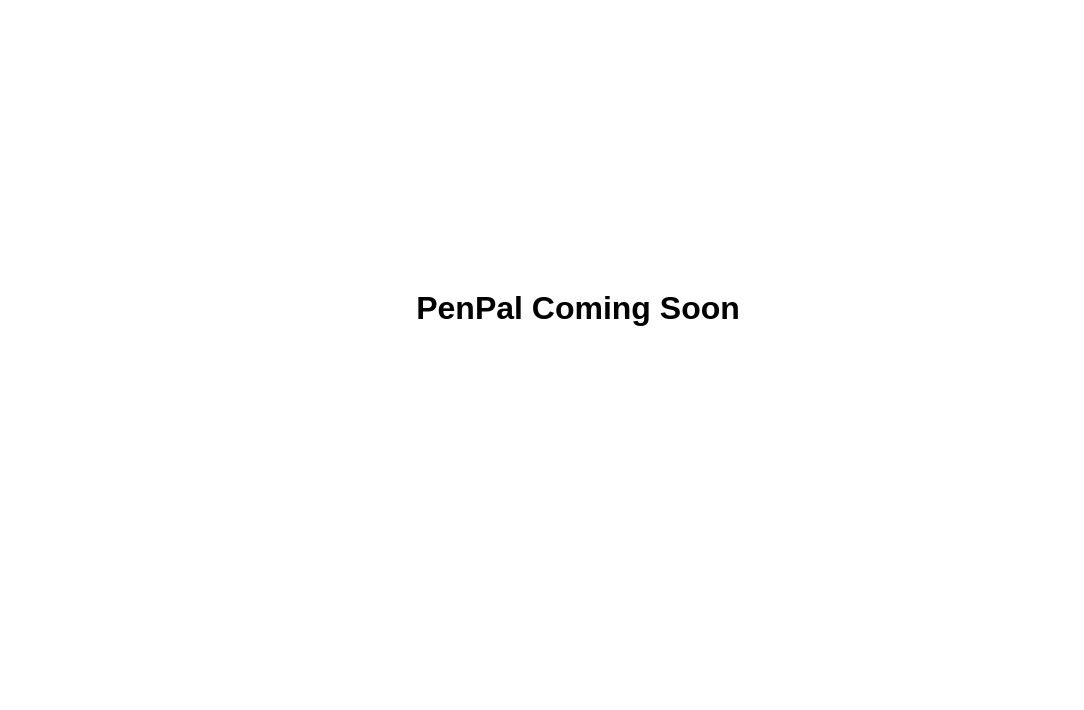
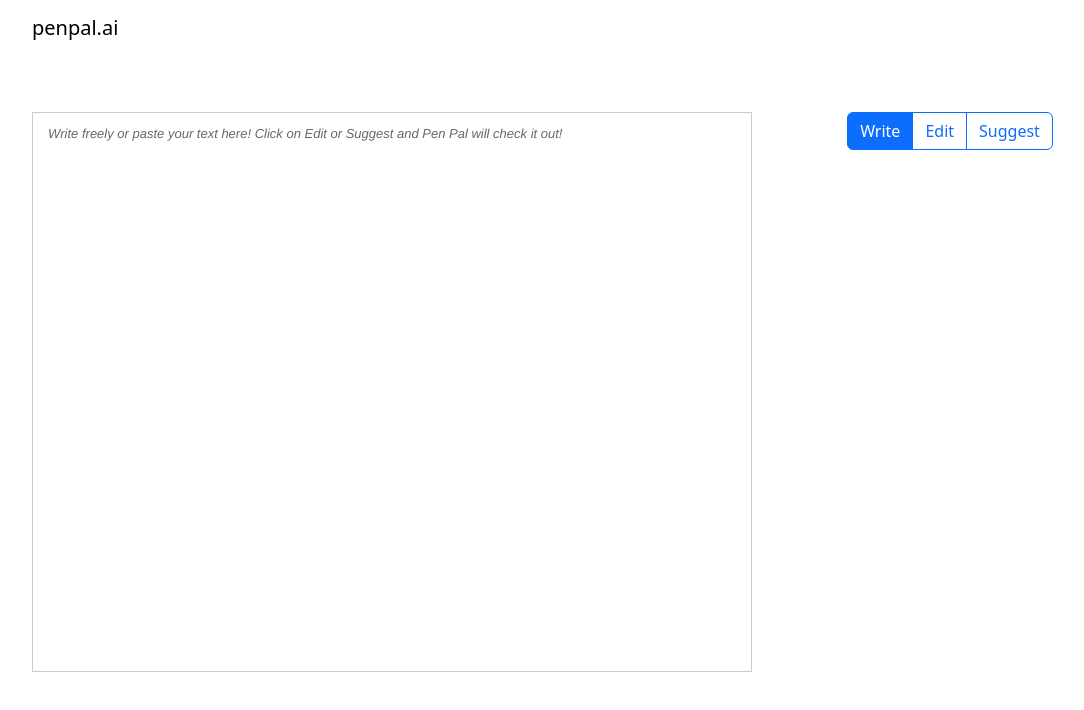
Before and after one commit to PenPal-AI/penpal, a plain HTML site: page index.html in a window 1280 px wide. Shown: the whole page, without its empty margins (62-1146 px from the left). Drawn offline with nearby package versions, Linux system fonts and the light colour scheme.

Commit message:
Basic editor

```diff
--- a/index.html
+++ b/index.html
@@ -4,12 +4,63 @@
     <meta charset="UTF-8">
     <meta name="viewport" content="width=device-width, initial-scale=1.0">
     <title>PenPal</title>
-    <link rel="stylesheet" href="styles.css">
-    <script src="index.js"></script>
+    <link rel="stylesheet" href="/styles.css">
+    <link href="https://cdn.jsdelivr.net/npm/bootstrap@5.3.3/dist/css/bootstrap.min.css" rel="stylesheet" integrity="sha384-QWTKZyjpPEjISv5WaRU9OFeRpok6YctnYmDr5pNlyT2bRjXh0JMhjY6hW+ALEwIH" crossorigin="anonymous">
+    <script src="https://cdn.jsdelivr.net/npm/quill@2.0.0-rc.2/dist/quill.js"></script>
+    <link href="https://cdn.jsdelivr.net/npm/quill@2.0.0-rc.2/dist/quill.snow.css" rel="stylesheet">
 </head>
 <body>
-    <div>
-        <h1>PenPal Coming Soon</h1>
-    </div>
+    <div class="container">
+        <nav class="navbar navbar-expand-lg">
+          <div class="container-fluid">
+            <a class="navbar-brand" href="#">penpal.ai</a>
+          </div>
+        </nav>
+      </div>
+    <div class="container">
+        <div class="container text-center">
+            <div class="row" id="main-content">
+
+                <!-- Left side content -->
+              <div class="col-8" >
+
+                <!-- Text editor -->
+                <div id="editor">
+                  </div>
+
+                  <script>
+                    const quill = new Quill('#editor', {
+                    modules: {
+                        toolbar:false
+                    },
+                      theme: 'snow',
+                      placeholder: 'Write freely or paste your text here! Click on Edit or Suggest and Pen Pal will check it out!'
+                    });
+                  </script>
+              </div>
+
+              <!-- Right side content -->
+              <div class="col-4">
+
+                <!-- Radio buttons for mode selection -->
+                <div class="btn-group" role="group" aria-label="Basic radio toggle button group">
+                    <input type="radio" class="btn-check" name="btnradio" id="btnradio1" autocomplete="off" checked>
+                    <label class="btn btn-outline-primary" for="btnradio1">Write</label>
+
+                    <input type="radio" class="btn-check" name="btnradio" id="btnradio2" autocomplete="off">
+                    <label class="btn btn-outline-primary" for="btnradio2">Edit</label>
+
+                    <input type="radio" class="btn-check" name="btnradio" id="btnradio3" autocomplete="off">
+                    <label class="btn btn-outline-primary" for="btnradio3">Suggest</label>
+                  </div>
+
+              </div>
+
+
+            </div>
+          </div>
+        </div>
+
+    <script src="https://cdn.jsdelivr.net/npm/bootstrap@5.3.3/dist/js/bootstrap.bundle.min.js" integrity="sha384-YvpcrYf0tY3lHB60NNkmXc5s9fDVZLESaAA55NDzOxhy9GkcIdslK1eN7N6jIeHz" crossorigin="anonymous"></script>
 </body>
 </html>
--- a/styles.css
+++ b/styles.css
@@ -1,10 +1,7 @@
-html {
-  font-family: sans-serif;
+#main-content {
+  margin-top: 56px;
 }
 
-body {
-  display: flex;
-  align-items: center;
-  justify-content: center;
-  height: 600px;
+#editor {
+  height: 560px;
 }
```
Also changed, not shown: index.js (added).
